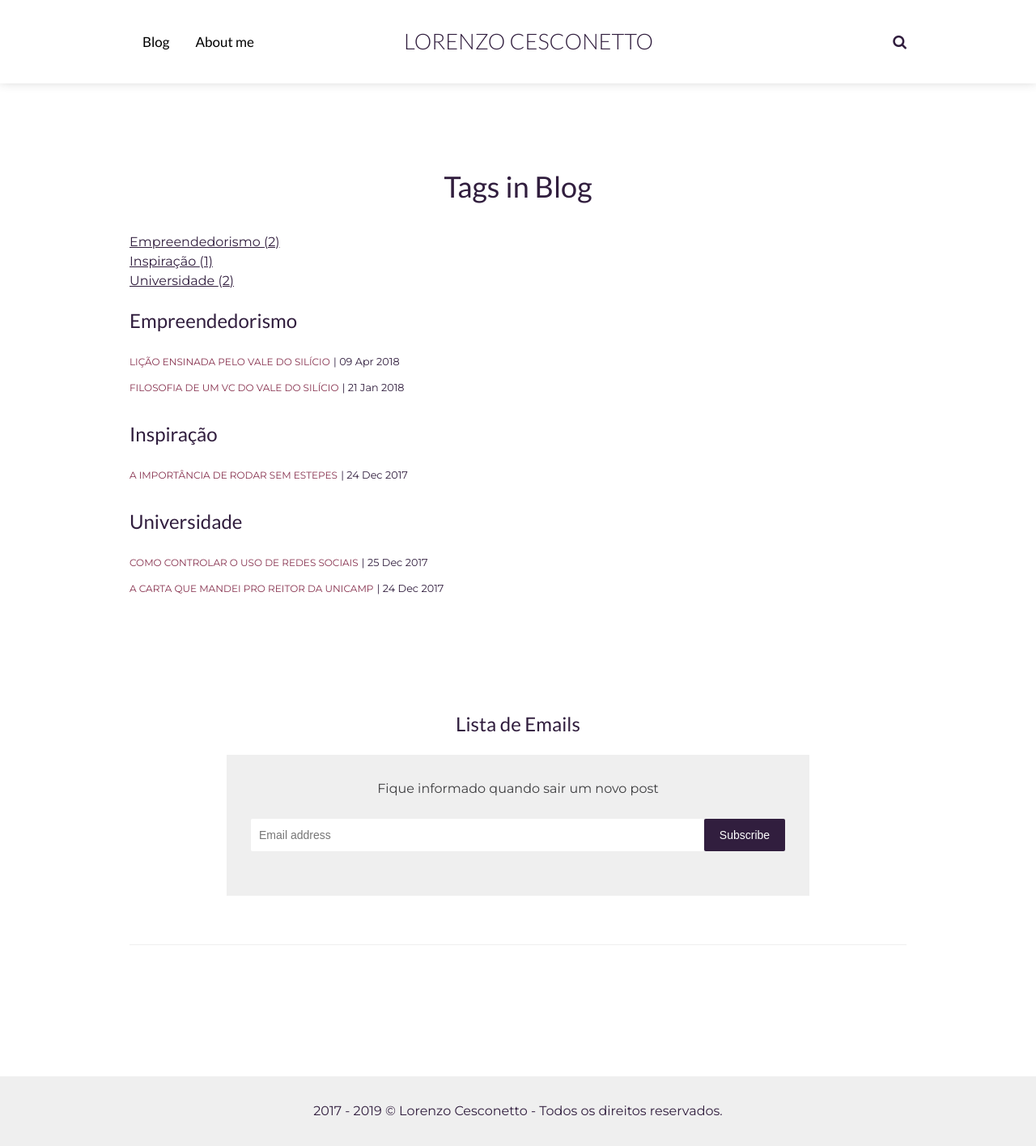
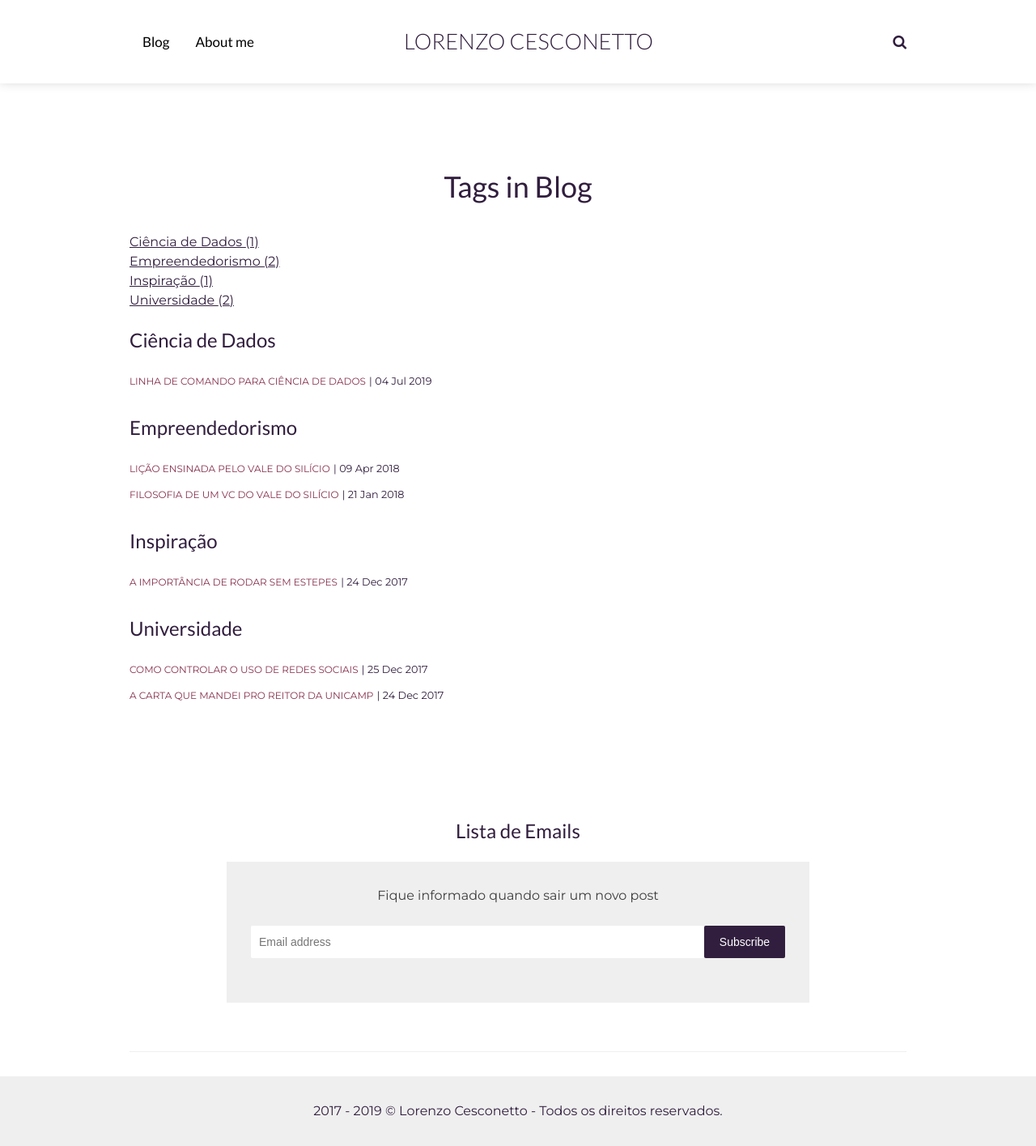
Before and after one commit to lorenzocesconetto/lorenzocesconetto.github.io, a Jekyll site: the page built from _pages/tags.html, in a window 1280 px wide. Shown: the whole page at 81% size. Built offline with Jekyll 4.4.1, drawn with Linux system fonts in a browser that asks for light colours; some of the changed lines change nothing that is shown.

Commit message:
Add command line post fixes, rodolfo post. Publish true for both

````diff
--- a/_config.yml
+++ b/_config.yml
@@ -13,10 +13,10 @@
 # Author settings
 author: Lorenzo Cesconetto # add your name
 author-pic: lorenzo.jpg
-about-author: Hi! My name is Lorenzo Cesconetto. I’m a Brazilian entrepreneur and engineering student. This blog is designed to help people to make smarter decisions in life!
+about-author: Hi! My name is Lorenzo. I write this blog posts to share some thoughts on career, technology and life!
 
 # phone: # Add your Phone number
-website: lorenzocesconetto.com # Add your website, do not add http://
+website: lorenzocesconetto.com.br # Add your website, do not add http://
 linkedin: /lorenzo-cesconetto/ # Add your Linkedin handle
 # github: #artemsheludko # Add your Github handle
 # twitter: #'@artemsheludko_' # Add your Twitter handle
--- a/_posts/2019-07-04-linha-de-comando-para-ciencia-de-dados.markdown
+++ b/_posts/2019-07-04-linha-de-comando-para-ciencia-de-dados.markdown
@@ -5,7 +5,7 @@
 img: terminal-code.jpg
 tags: [Ciência de Dados]
 author: Lorenzo Cesconetto
-published: false
+published: true
 ---
 
 <!--
@@ -13,7 +13,9 @@
 OBSERVAÇOES:
 
 1) CRIAR SECAO DE FLAGS / DEFAULT PARA CADA COMANDO.
+
 2) COMEÇAR EXPLICANDO O COMANDO E DEPOIS SUA APLICAÇÃO EM CIENCIA DE DADOS.
+
 3) COLOCAR OS OUTPUTS.
 
 -->
@@ -21,11 +23,11 @@
 
 &emsp; &emsp; O conteúdo desse post é direcionado à pessoas **técnicas** na área de computação, não é preciso ter experiência prévia com de Ciência de Dados. Mas é recomendável conhecimento básico do terminal unix.
 
-Você deve estar se perguntando, porque diabos eu deveria utilizar a linha de comando? Primeiramente, os comandos em **Shell Script** para a manipulação de arquivos são muito mais rápidos do que os comandos em Python ou R. Além disso, pode ser conveniente começar a limpeza dos dados pela linha de comando, e terminar em uma outra linguagem utilizando funções mais complexas.
+Você deve estar se perguntando, porque diabos eu deveria utilizar a linha de comando para Ciência de Dados? Primeiramente, os comandos em **Shell Script** para a manipulação de arquivos são muito mais rápidos do que os comandos em Python ou R. Além disso, pode ser conveniente começar a limpeza dos dados pela linha de comando, e terminar em uma outra linguagem utilizando funções mais complexas.
 
 > __Observação importante:__ Estou utilizando um MacBook OSX Mojave. Alguns comandos possuem uma implementação um pouco diferente da plataforma Unix original.
 
-Como é muito difícil memorizar todos os comandos "de primeira", recomendo ler o conteúdo desse _post_ enquanto executa os comandos ensinados na sua própria máquina, depois disso salve o link desse guia para realizar consultas quando não lembrar de alguma sintaxe (espero que isso te economize muito tempo de pesquisa no Google).
+Como é muito difícil memorizar todos os comandos "de primeira", recomendo ler o conteúdo desse _post_ enquanto executa os comandos ensinados na sua própria máquina, depois disso salve o link desse guia para realizar consultas quando não lembrar de alguma sintaxe (espero que isso te economize tempo de pesquisa no Google).
 
 Para criar um arquivo *teste.txt*, navegue até o diretório onde se deseje criar o arquivo, e digite no terminal:
 
@@ -33,7 +35,7 @@
 touch teste.txt
 ```
 
-Depois disso, abra o arquivo no editor de texto nano (ou o editor de sua preferência) com o comando:
+Depois disso, abra o arquivo no editor de texto _nano_ (ou o editor de sua preferência) com o comando:
 
 ```
 nano teste.txt
@@ -56,7 +58,7 @@
 <br>
 # Unix Commands
 <br>
-Como _reminder_ inicial, o comando `man` permite que possamos acessar página de ajuda para qualquer comando. Então, para saber o que o comando **iconv** faz, basta digitar `man iconv`.
+Como _reminder_ inicial, o comando `man` (abreviação de _manual_) nos mostra a documentação de um comando. Por exemplo, para saber o que o comando **iconv** faz, basta digitar `man iconv`.
 
 <br>
 ### 1. iconv
@@ -90,7 +92,7 @@
 
 ### 2. wc
 
-O comando **wc** (abreviação de _word count_), apesar do nome, retorna a contagem de linhas, palavras e bytes de um arquivo (nessa ordem). É muito útil para saber o número de observações que temos nos nossos dados sem precisar abrir o arquivo (abrir pode ser infactível se o arquivo for muito grande).
+O comando **wc** (abreviação de _word count_), apesar do nome, retorna a contagem de linhas, palavras e bytes de um arquivo (nessa ordem). É muito útil para saber o número de observações que temos nos nossos dados sem precisar "abrir" o arquivo ("abrir" pode ser infactível se o arquivo for muito grande).
 
 ```
 wc teste.txt
@@ -135,7 +137,7 @@
 <br>
 
 ### 4. cut
-Pode ser muito útil selecionar apenas as colunas relevantes de um arquivo antes de lê-lo em nosso programa. Quando temos um arquivo com dados separados por caracter reservado (ex: _csv_) podemos realizar essa seleção através do comando **cut**. No nosso caso, esse caracter é o ";".
+Pode ser muito útil selecionar apenas as colunas relevantes de um arquivo antes de lê-lo em nosso programa (economia de memória, e tempo para leitura). Quando temos um arquivo com dados separados por caracter reservado (ex: _csv_) podemos realizar essa seleção através do comando **cut**. No nosso caso, esse caracter é o ";".
 
 Flags:
 * *-d:* indica o delimitador
@@ -162,6 +164,18 @@
 ```
 cut -d \; -f 2 teste.txt | tail -n +2 # Retorna o nome das frutas
 ```
+<div class="alert alert-secondary" role="alert">
+Maça <br>
+Uva <br>
+Banana <br>
+Pera <br>
+Uva <br>
+Melão <br>
+Banana <br>
+Uva <br>
+Melão
+</div>
+
 <br>
 ### 7. sort
 O comando **sort** ordena as linhas do arquivo de dados de acordo com os valores da coluna que quisermos, e é muitas vezes pré-requisito para que outros comando funcionem corretamente (por exemplo o _join_ que veremos mais adiante).
@@ -179,7 +193,7 @@
 ```
 <br>
 ### 8. uniq
-O comando `uniq` realiza operações envolvendo a propriedade de repetição de linhas. Pode ser muito útil para "enxugar" um arquivo muito grande que apresente muitas repetições. Um detalhe importante desse comando, é que ele exige que o arquivo esteja já ordenado, pois ele realiza as suas operações comparando linhas consecutivas.
+O comando `uniq` realiza operações envolvendo a propriedade de repetição de linhas. Pode ser muito útil para "enxugar" um arquivo muito grande que apresente muitas repetições. Pode ser essencial para carregar um inteiro arquivos na memória. Um detalhe importante desse comando, é que ele exige que o arquivo esteja já ordenado, pois ele realiza as suas operações comparando linhas consecutivas.
 
 Flags:
 * _Default:_ Retorna apenas as linhas únicas do arquivo.
@@ -206,7 +220,7 @@
 <br>
 
 ### 10. echo
-O echo é um comando simples que pega os inputs passados (argumentos) e os retorna como _standard outputs_, assim é possível utilizar essa saída como entrada de outras funções. Alguns exemplos de uso:
+O `echo` é um comando simples que pega os inputs passados (argumentos) e os retorna como _standard outputs_, assim é possível utilizar essa saída como entrada de outras funções. Alguns exemplos de uso:
 
 ```
 echo some text > some_file.txt  # escreve "some text" em um novo arquivo
@@ -218,7 +232,8 @@
 ### 11. paste
 O comando __paste__ é utilizado para juntar dois arquivos em um __lateralmente__. Abaixo um exemplo:
 
-O código de exemplo abaixo foi retirado desse <a target="_blank" href="https://medium.com/@kadek/command-line-tricks-for-data-scientists-c98e0abe5da" target="_">artigo do Medium</a> escrito por Kade Killary.
+Flags:
+* _-d:_ Indica qual o delimitador a ser utilizado, por _default_ o _tab_ é utilizado.
 
 ```
 # Arquivo courses.txt
@@ -239,15 +254,20 @@
 paste -d ',' courses.txt codes.txt dificulty.txt
 ```
 <div class="alert alert-secondary" role="alert">
-Linear Algebra,2 <br>
-Deep Learning,1 <br>
-Discrete Optimization,3 <br>
+Linear Algebra,MAT202,2<br>
+Deep Learning,DL101,1<br>
+Discrete Optimization,OPT303,3<br>
 </div>
 
 <br>
 
 ### 12. join
 Esse comando é um pouco parecido com um _join_ de uma _query_ em SQL. O comando faz o _match_ linha a linha das tabelas onde os valores de uma determinada coluna são iguais em ambos os arquivos. Uma observação muito importante: os campos chave para o matching devem estar ordenados, caso contrário, o __join__ pode não retornar todos os matches. Então, na prática deve-se rodar o comando __sort__ em ambos os arquivos antes de realizar o _join_.
+
+Flags:
+* _-t:_ Especifica o caracter delimitador do _input_ e do _output_.
+* _-a:_ Retorna as linhas sem _match_ do arquivo cujo índice foi especificado.
+* _-1:_ Utilizar _-index_ para especificar qual a coluna de _join_ do arquivo de índice correspondente.
 
 ```
 # arquivo_1.txt
@@ -266,56 +286,58 @@
 join -t , -2 2 arquivo_1.txt arquivo_2.txt
 join -a 1 -t , -1 1 -2 2 arquivo_1.txt arquivo_2.txt
 ```
+
+Os _outputs_ dos dois comandos são respectivamente:
+
+<div class="alert alert-secondary" role="alert">
+cliente,saldo,salário <br>
+1,100,15000 <br>
+2,300,10000 <br>
+3,500,30000 <br>
+</div>
+
+
 <br>
 
 ### 13. regex
-Expressões regulares (also known as _regex_) é simplesmente uma sequencia de caracteres que definem um padrão de busca. Em outras palavras, uma forma de especificar para o computador como ele deve realizar uma busca em um texto. Talvez com o exemplo as coisas fiquem mais claras.
+Expressão regular (ou _regex_) é simplesmente uma sequencia de caracteres que definem um padrão de busca. Em outras palavras, uma forma de especificar para o computador como ele deve realizar uma busca em um texto. Aqui daremos somente breve introdução.
+
+Para entender mais, recomendo o __<a target="_blank" href="{% post_url 2019-11-16-expressões-regulares-zero-to-hero %}" target="_"> tutorial de Regex: Zero to Hero</a>__, escrito por um amigo __ninja__ no assunto.
 
 Aqui, listamos alguns dos caracteres especiais mais importantes do _regex_ (comumente chamados de _Wildcards_):
-	* `^`: Indica começo de palavra.
-	* `$`: Indica final de linha.
-	* `[aA]`: Considera um _match_ se encontrar qualquer um dos elementos dentro dos colchetes (nesse caso 'a' ou 'A').
-	* `.`: Considera um único caracter (qualquer) para construir um _match_.
-	* `{n}`: Repete a expressão anterior _n_ vezes.
-	* `+`: Repete a expressão anterior uma ou mais vezes.
-	* `*`: Repete a expressão anterior zero ou mais vezes.
-	* `?`: Repete a expressão anterior zero ou uma vez.
-	* `\d`: Faz o _match_ para qualquer digito.
+* `^`: Indica começo de linha.
+* `$`: Indica final de linha.
+* `[aA]`: Considera um _match_ se encontrar qualquer um dos elementos dentro dos colchetes (nesse caso 'a' ou 'A').
+* `.`: Considera um caracter qualquer, exceto quebra de linha, para construir um _match_.
+* `{n}`: Repete a expressão anterior _n_ vezes.
+* `+`: Repete a expressão anterior uma ou mais vezes.
+* `*`: Repete a expressão anterior zero ou mais vezes.
+* `?`: Repete a expressão anterior zero ou uma vez.
+* `\d`: Faz o _match_ para qualquer digito.
 
-O comando `grep` é o que processa as expressões regulares no shell script. O interessante de aprender expressões regulares é que a maioria das linguagens oferecem suporte para esse tipo de busca.
+O comando `grep` é o que busca as expressões regulares em textos no **Shell Script**. O interessante de aprender expressões regulares é que a maioria das linguagens oferecem suporte para esse tipo de busca.
 
-Alguns exemplos (`grep` é explicado no próximo tópico):
-
-https://www.digitalocean.com/community/tutorials/using-grep-regular-expressions-to-search-for-text-patterns-in-linux
-
-```
-grep -Eo '\d+' myfile.txt  # retorna todos os numeros
-grep -Eo '\d+\s+anos' myfile.txt  # retorna
-```
-Flags:
-* -E: Expressões regulares extendidas.
-* -o: Faz o output somente do _match_, e não da linha completa.
-Recomendo o site _<a target="_blank" href="https://regex101.com" target="_">regex101</a>_ para testar de forma iterativas suas expressões regulares.
-
+Vamos ver alguns exemplos na próxima seção.
 <br>
 
 ### 14. grep
-O comando grep (Global search for a regular expression and print) é utilizado para encontrar padrões específicos em textos, strings ou outputs. Ele retorna as partes do texto que contém o pedaço de texto que você deseja. Para esse comando em específico, estou utilizando a implementação do _GNU_ dada que a implementação do _OSX Mojave_ não inclui algumas _flags_ importantes.
+O comando grep (_Global search for a Regular Expression and Print_) é utilizado para encontrar padrões específicos em textos, strings ou outputs. Ele retorna as partes do texto que contém o texto que você buscou. Para esse comando em específico, estou utilizando a implementação do _GNU_ dada que a implementação do _OSX Mojave_ não inclui algumas _flags_ importantes.
 
-_Flags:_
-* *-i:*
+Flags:
+* _-i:_ Busca _case insensitive_.
+* _-E:_ Expressões regulares extendidas.
+* _-o:_ Faz o _output_ somente do _match_, e não da linha completa.
 
 ```
 ls | grep data  # retorna todos os arquivos cujo o nome contém 'data'
-grep -i uva teste.txt # ocorrencias de uva (-i torna a busca case insensitive) no teste
+grep -i uva teste.txt # retorna ocorrencias de uva no teste
+grep -Eo '\d+' myfile.txt  # retorna todos os números
+grep -Eo '\d+\s+anos' myfile.txt  # retorna "10 anos"
 ```
 <br>
 
-<!-- ### 15. awk -->
-<!-- <br> -->
-
 ## Comandos Extras
-Por último, e talvez um pouco menos importantes (para um Cientista de Dados), trago aqui alguns comandos que podem ajudar no dia-a-dia:
+Por último, trago aqui alguns comandos que podem ajudar no dia-a-dia:
 
 <br>
 
@@ -347,7 +369,7 @@
 	```
 	history 4 # mostra os últimos 4 comandos executados
 	!! # executa último comando novamente
-	!-1 # equivalente ao anterior
+	!-1 # executa último comando novamente
 	!-2 # executa o penúltimo comando
 	!hea # executa o último comando começado em “hea”)
 	```
@@ -355,5 +377,6 @@
 __Fim!!!__ Espero que esse _post_ sirva como um apoio rápido para muitos Cientistas de Dados (e aspirantes). Qualquer dúvida ou sugestão de melhoria, basta enviar um comentário.
 
 ## Fontes:
+- Documentação de cada comando, acessado pelo comando `man`
 - https://www.rootusers.com/17-bash-history-command-examples-in-linux/
 - https://medium.com/@kadek/command-line-tricks-for-data-scientists-c98e0abe5da
````
Also changed, not shown: 4 other files.
